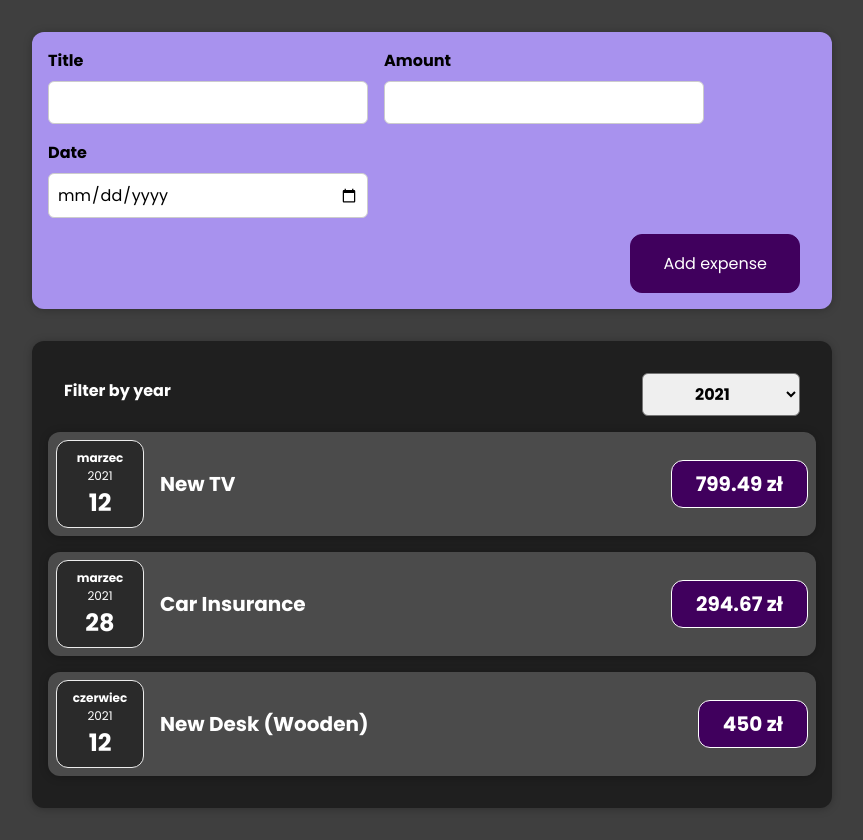
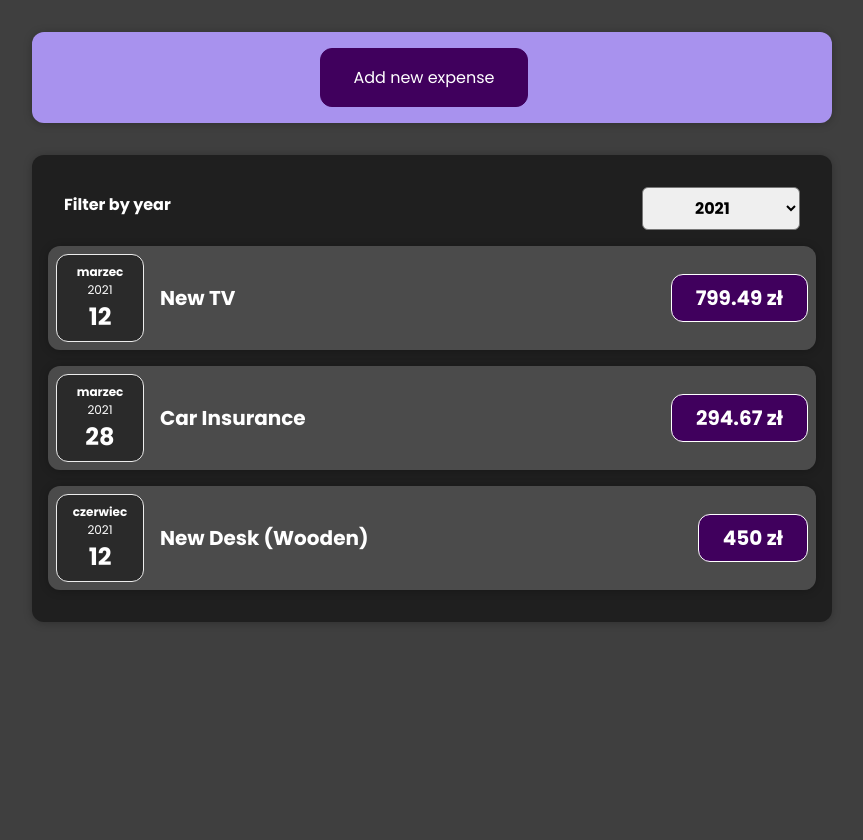
Before and after one commit to kubasobecki/_react-exercise, a React (Create React App) app: page / in a window 1280 px wide. Shown: the whole page, without its empty margins (208-1071 px from the left). After the commit the page ends 800 px from the top, so only its background shows below. Built offline with nearby package versions, Linux system fonts and the light colour scheme.

Commit message:
Add opening and closing form for adding new expenses

```diff
--- a/src/components/NewExpense/ExpenseForm.js
+++ b/src/components/NewExpense/ExpenseForm.js
@@ -89,6 +89,9 @@
                 </div>
             </div>
             <div className="new-expense__actions">
+                <button type="button" onClick={props.onCancel}>
+                    Cancel
+                </button>
                 <button type="submit">Add expense</button>
             </div>
         </form>
--- a/src/components/NewExpense/NewExpense.js
+++ b/src/components/NewExpense/NewExpense.js
@@ -1,18 +1,38 @@
+import { useState } from 'react';
 import ExpenseForm from './ExpenseForm';
 import './NewExpense.css';
 
 const NewExpense = props => {
+    const [isEditing, setIsEditing] = useState(false);
+
     const saveExpenseDataHandler = enteredExpenseData => {
         const expenseData = {
             ...enteredExpenseData,
             id: Math.random().toString()
         };
         props.onAddExpense(expenseData);
+        setIsEditing(false);
+    };
+
+    const startEditingHandler = () => {
+        setIsEditing(true);
+    };
+
+    const stopEditingHandler = () => {
+        setIsEditing(false);
     };
 
     return (
         <div className="new-expense">
-            <ExpenseForm onSaveExpenseData={saveExpenseDataHandler} />
+            {!isEditing && (
+                <button onClick={startEditingHandler}>Add new expense</button>
+            )}
+            {isEditing && (
+                <ExpenseForm
+                    onSaveExpenseData={saveExpenseDataHandler}
+                    onCancel={stopEditingHandler}
+                />
+            )}
         </div>
     );
 };
```
